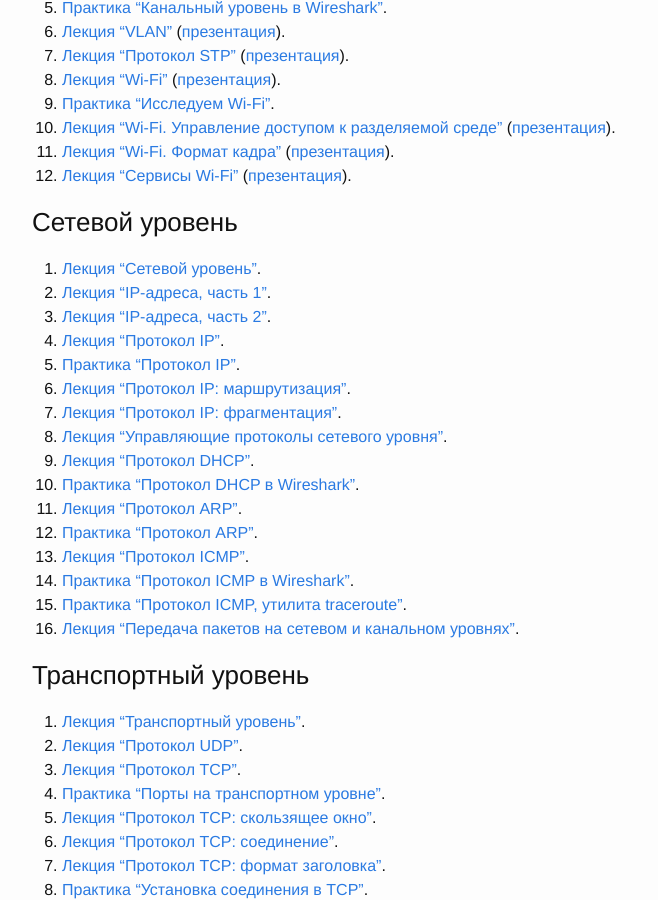
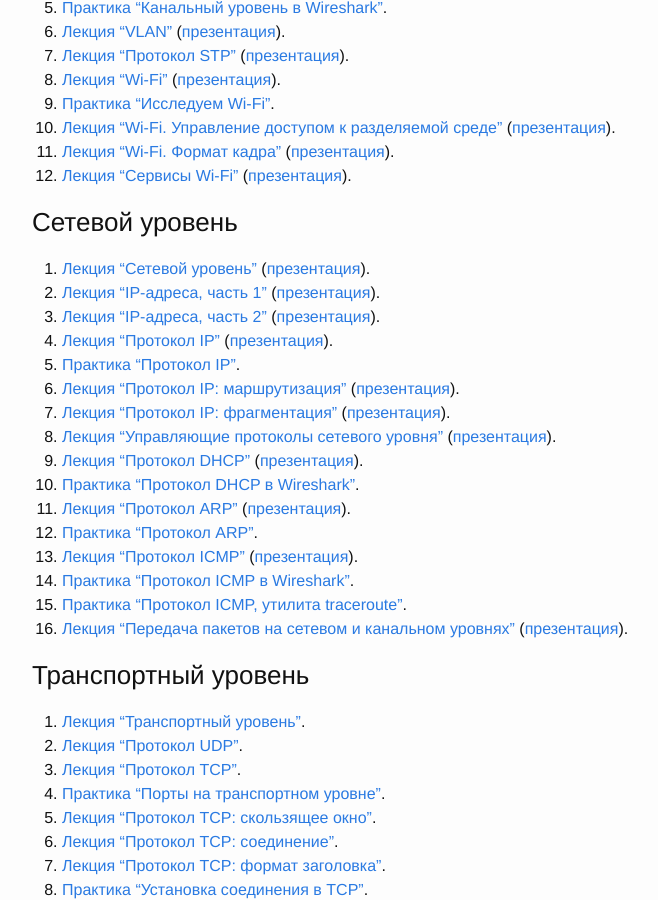
Before and after one commit to sozykin/asozykin.ru, a Jekyll site: the page built from _pages/networks_online.md, in a window 1280 px wide and 900 px high, scrolled down 978 px. Shown: the whole window, without its empty margins (238-896 px from the left). Built offline with Jekyll 4.4.1, drawn with Linux system fonts in a browser that asks for light colours; comment, search, counter and statistics services are not loaded.

Commit message:
Added presentations about internet layer

```diff
--- a/_pages/networks_online.md
+++ b/_pages/networks_online.md
@@ -48,22 +48,22 @@ permalink: /courses/networks_online
 
 ### Сетевой уровень
 
-1. [Лекция "Сетевой уровень"](https://youtu.be/K-yvp1ti-QU).
-2. [Лекция "IP-адреса, часть 1"](https://youtu.be/Uj1XQgRXYOc).
-3. [Лекция "IP-адреса, часть 2"](https://youtu.be/hSnXwFE0dqU).
-3. [Лекция "Протокол IP"](https://youtu.be/b_Pv7FRLH0M).
+1. [Лекция "Сетевой уровень"](https://youtu.be/K-yvp1ti-QU) ([презентация](/assets/pdf/networks/internet_layer.pdf)).
+2. [Лекция "IP-адреса, часть 1"](https://youtu.be/Uj1XQgRXYOc) ([презентация](/assets/pdf/networks/ip_addresses.pdf)).
+3. [Лекция "IP-адреса, часть 2"](https://youtu.be/hSnXwFE0dqU) ([презентация](/assets/pdf/networks/ip_addresses_p2.pdf)).
+3. [Лекция "Протокол IP"](https://youtu.be/b_Pv7FRLH0M) ([презентация](/assets/pdf/networks/ip_protocol.pdf)).
 4. [Практика "Протокол IP"](https://youtu.be/nY7RksxUJ6U).
-5. [Лекция "Протокол IP: маршрутизация"](https://youtu.be/kZqqk1tixfk).
-6. [Лекция "Протокол IP: фрагментация"](https://youtu.be/jbt1AKyJ4gw).
-7. [Лекция "Управляющие протоколы сетевого уровня"](https://youtu.be/s1fZQgV67yY).
-8. [Лекция "Протокол DHCP"](https://youtu.be/uZJ8WVdw-Ck).
+5. [Лекция "Протокол IP: маршрутизация"](https://youtu.be/kZqqk1tixfk) ([презентация](/assets/pdf/networks/routing.pdf)).
+6. [Лекция "Протокол IP: фрагментация"](https://youtu.be/jbt1AKyJ4gw) ([презентация](/assets/pdf/networks/ip_fragmentation.pdf)).
+7. [Лекция "Управляющие протоколы сетевого уровня"](https://youtu.be/s1fZQgV67yY) ([презентация](/assets/pdf/networks/network_management_protocols.pdf)).
+8. [Лекция "Протокол DHCP"](https://youtu.be/uZJ8WVdw-Ck) ([презентация](/assets/pdf/networks/dhcp_protocol.pdf)).
 9. [Практика "Протокол DHCP в Wireshark"](https://youtu.be/WaP4SZY0GJQ).
-10. [Лекция "Протокол ARP"](https://youtu.be/EZkkodleWqc).
+10. [Лекция "Протокол ARP"](https://youtu.be/EZkkodleWqc) ([презентация](/assets/pdf/networks/arp_protocol.pdf)).
 11. [Практика "Протокол ARP"](https://youtu.be/0UbLESURFwQ).
-12. [Лекция "Протокол ICMP"](https://youtu.be/9iG6ECpF-ko).
+12. [Лекция "Протокол ICMP"](https://youtu.be/9iG6ECpF-ko) ([презентация](/assets/pdf/networks/icmp_protocol.pdf)).
 13. [Практика "Протокол ICMP в Wireshark"](https://youtu.be/5S-4L0YUVDw).
 14. [Практика "Протокол ICMP, утилита traceroute"](https://youtu.be/TbsBhyyIth4).
-15. [Лекция "Передача пакетов на сетевом и канальном уровнях"](https://youtu.be/sHHg-Ni3eIU).
+15. [Лекция "Передача пакетов на сетевом и канальном уровнях"](https://youtu.be/sHHg-Ni3eIU) ([презентация](/assets/pdf/networks/packet_transfer.pdf)).
 
 ### Транспортный уровень
 
```
Also changed, not shown: 11 other files.
